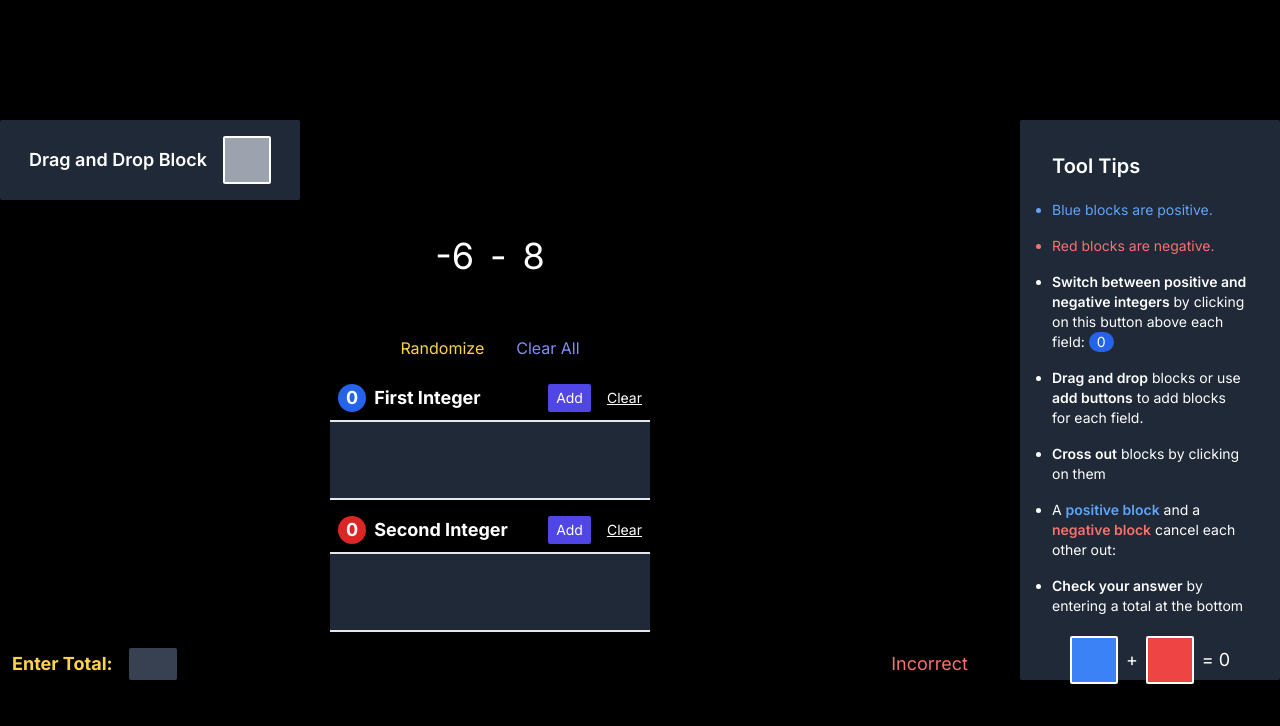
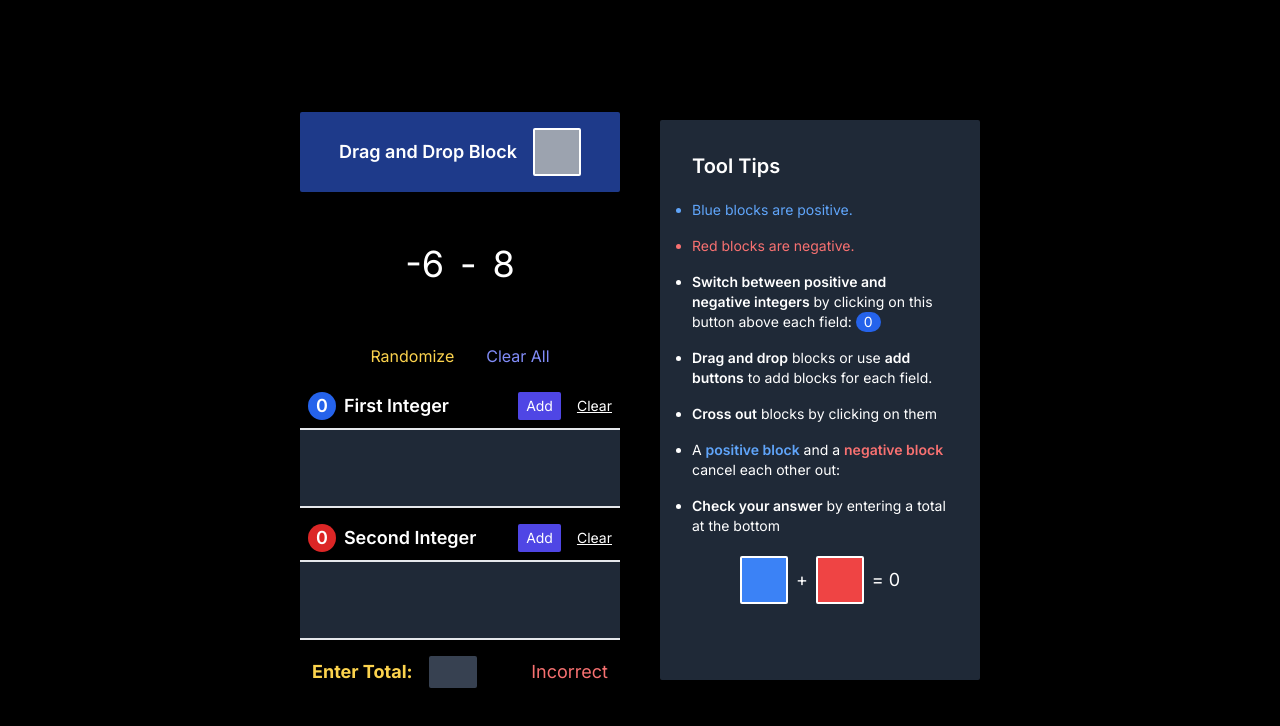
Before and after one commit to pn-code/add-sub-integers, a Next.js app: page / in a window 1280 px wide. Shown: the top 726 px of the page. Built offline with nearby package versions, Linux system fonts and the light colour scheme.

Commit message:
Updated flex to fix styles

```diff
--- a/app/page.tsx
+++ b/app/page.tsx
@@ -1,8 +1,8 @@
 "use client";
 import { useEffect, useState } from "react";
 import Block from "@/components/Block";
-import BlockOrigin from "@/components/BlockOrigin";
 import Tooltip from "@/components/Tooltip";
+import DropBlockSection from "@/components/DropBlockSection";
 
 export default function Home() {
     const [firstInteger, setFirstInteger] = useState<number | null>(null);
@@ -105,17 +105,11 @@ export default function Home() {
 
     return (
         <main className="bg-black text-white w-full min-h-screen flex flex-col sm:flex-row sm:gap-10 items-center sm:justify-center">
-            <div className="w-full flex flex-col gap-8">
-                {/* Sidebar */}
-                <section className="sm:w-[300px] bg-gray-800 rounded-sm py-4 w-full flex gap-4 items-center justify-center">
-                    <h2 className="font-semibold text-lg">
-                        Drag and Drop Block
-                    </h2>
-                    <BlockOrigin />
-                </section>
+            <div className="w-full sm:w-[320px] flex flex-col items-center gap-8">
+                <section className="flex flex-col gap-4 items-center sm:min-w-[200px] w-full">
+                    {/* Top Section */}
+                    <DropBlockSection />
 
-                {/* Main App */}
-                <section className="flex flex-col gap-4 items-center sm:min-w-[200px]">
                     {/* Equation Display */}
                     <section className="text-4xl mb-8 flex items-center gap-2 h-12">
                         <span>{firstInteger}</span>
@@ -150,7 +144,7 @@ export default function Home() {
                     {/* Positive Blocks */}
                     <section className="flex flex-col gap-2 items-center">
                         <header className="w-full flex gap-10 justify-between sm:px-2">
-                            <h2 className="text-lg font-bold flex gap-2">
+                            <h2 className="text-lg font-semibold flex gap-2">
                                 <button
                                     onClick={() =>
                                         setIsFirstIntegerPositive(
@@ -205,7 +199,7 @@ export default function Home() {
                     {/* Negative Blocks */}
                     <section className="flex flex-col gap-2 items-center">
                         <header className="w-full flex gap-10 justify-between sm:px-2">
-                            <h2 className="text-lg font-bold flex gap-2">
+                            <h2 className="text-lg font-semibold flex gap-2">
                                 <button
                                     onClick={() =>
                                         setIsSecondIntegerPositive(
```
